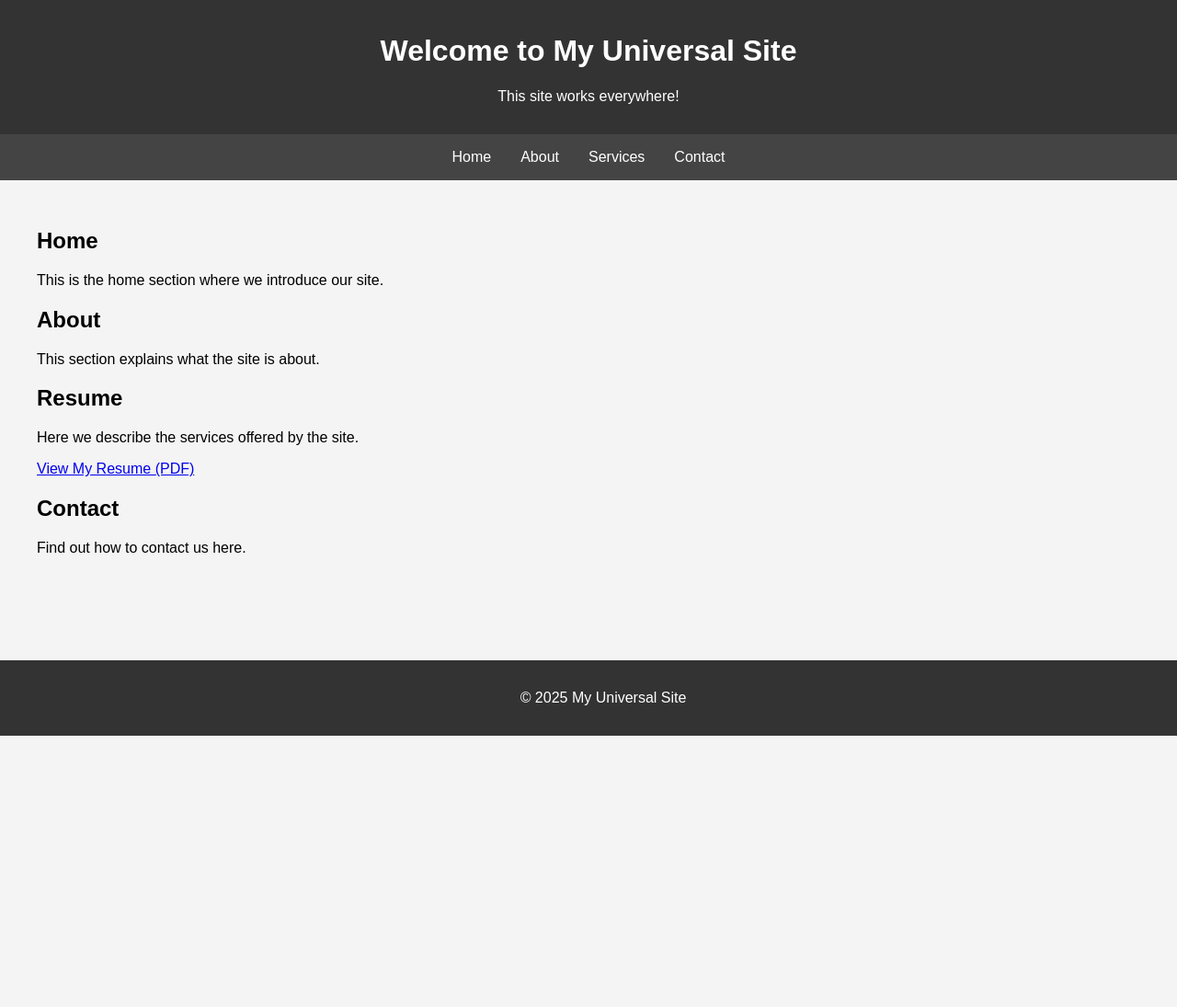
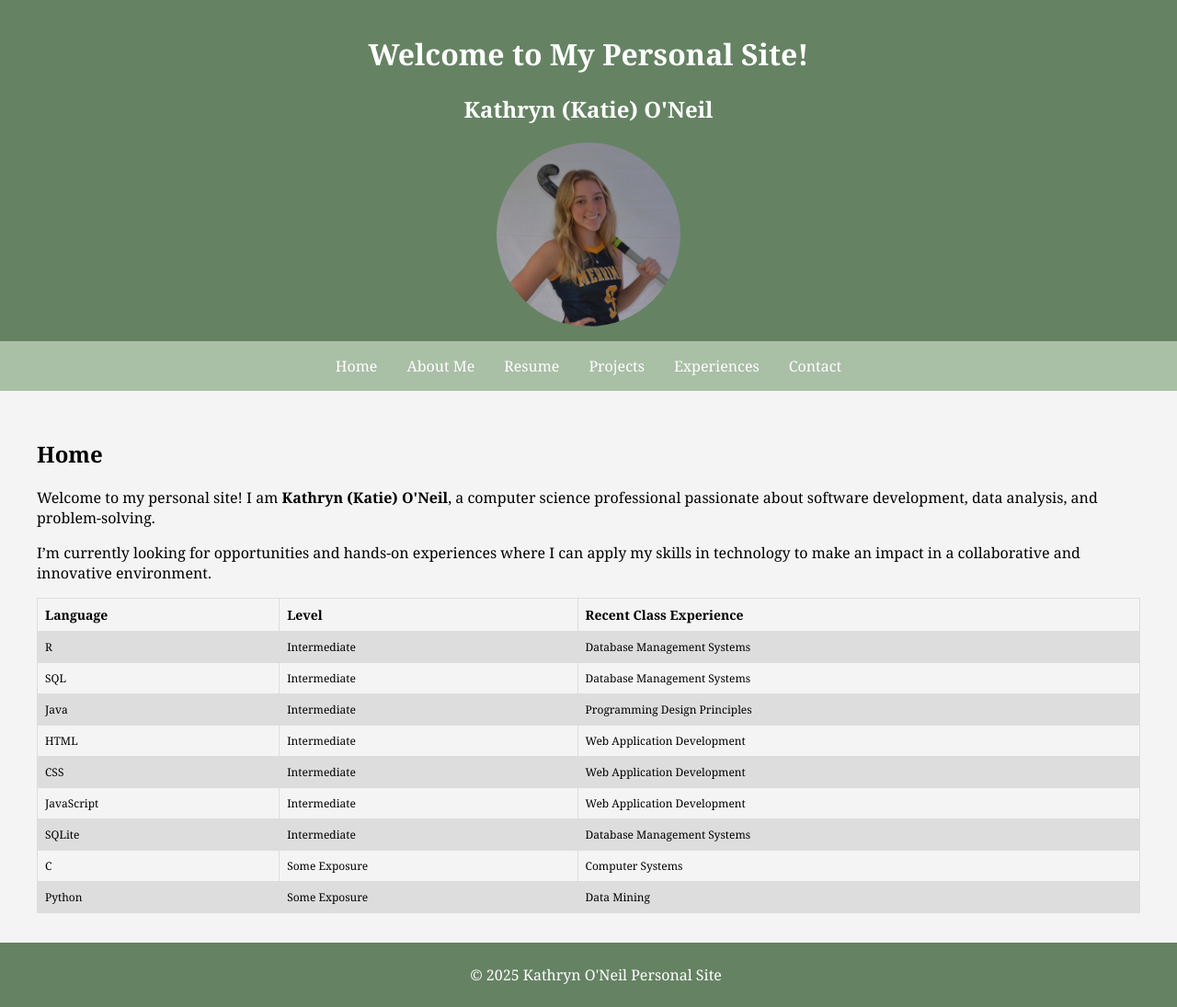
Before and after one commit to oneilKat/personal_page_oneilK, a plain HTML site: page index.html in a window 1280 px wide. Shown: the whole page at 92% size. Before the commit the page ends 800 px from the top, so only its background shows below. Drawn offline with Linux system fonts and the light colour scheme.

Commit message:
Major Updates

```diff
--- a/index.html
+++ b/index.html
@@ -5,99 +5,89 @@
   <meta name="viewport" content="width=device-width, initial-scale=1.0">
   <meta http-equiv="X-UA-Compatible" content="ie=edge">
   <title>My Personal Career Site</title>
-  <style>
-    body {
-      font-family: Arial, sans-serif;
-      margin: 0;
-      padding: 0;
-      box-sizing: border-box;
-      background-color: #f4f4f4;
-    }
-    header {
-      background-color: #333;
-      color: white;
-      padding: 1rem;
-      text-align: center;
-    }
-    nav {
-      display: flex;
-      justify-content: center;
-      background-color: #444;
-    }
-    nav a {
-      color: white;
-      padding: 1rem;
-      text-decoration: none;
-      text-align: center;
-    }
-    nav a:hover {
-      background-color: #555;
-    }
-    main {
-      padding: 2rem;
-      max-width: 1200px;
-      margin: 0 auto;
-    }
-    footer {
-      background-color: #333;
-      color: white;
-      text-align: center;
-      padding: 1rem;
-      position: fixed;
-      width: 100%;
-      bottom: 0;
-    }
-
-    /* Responsive design */
-    @media (max-width: 768px) {
-      nav {
-        flex-direction: column;
-      }
-      main {
-        padding: 1rem;
-      }
-    }
-  </style>
+  <link rel="stylesheet" href="style.css">
 </head>
 <body>
 
   <header>
-    <h1>Welcome to My Universal Site</h1>
-    <p>This site works everywhere!</p>
+    <h1>Welcome to My Personal Site!</h1>
+    <h2>Kathryn (Katie) O'Neil</h2>
+    <div class="profile-pic-container">
+      <img src="profilepicture.jpg" alt="ProfileKONeil" class="profile-pic">
+    </div>
   </header>
 
   <nav>
-    <a href="#home">Home</a>
-    <a href="#about">About</a>
-    <a href="#services">Services</a>
-    <a href="#contact">Contact</a>
+    <a href="index.html">Home</a>
+    <a href="about.html">About Me</a>
+    <a href="resume.html">Resume</a>
+    <a href="projects.html">Projects</a>
+    <a href="experiences.html">Experiences</a>
+    <a href="contact.html">Contact</a>
   </nav>
 
   <main>
     <section id="home">
       <h2>Home</h2>
-      <p>This is the home section where we introduce our site.</p>
-    </section>
+      <p>Welcome to my personal site! I am <b>Kathryn (Katie) O'Neil</b>, a computer science professional passionate about software development, data analysis, and problem-solving.</p>
+      <p>I’m currently looking for opportunities and hands-on experiences where I can apply my skills in technology to make an impact in a collaborative and innovative environment.</p>
 
-    <section id="about">
-      <h2>About</h2>
-      <p>This section explains what the site is about.</p>
-    </section>
-
-    <section id="Resume">
-      <h2>Resume</h2>
-      <p>Here we describe the services offered by the site.</p>
-      <a href="ONeilKResume.pdf" target="_blank">View My Resume (PDF)</a>
-    </section>
-
-    <section id="contact">
-      <h2>Contact</h2>
-      <p>Find out how to contact us here.</p>
-    </section>
+      <table>
+        <tr>
+          <th>Language</th>
+          <th>Level</th>
+          <th>Recent Class Experience</th>
+        </tr>
+        <tr>
+          <td>R</td>
+          <td>Intermediate</td>
+          <td>Database Management Systems</td>
+        </tr>
+        <tr>
+          <td>SQL</td>
+          <td>Intermediate</td>
+          <td>Database Management Systems</td>
+        </tr>
+        <tr>
+          <td>Java</td>
+          <td>Intermediate</td>
+          <td>Programming Design Principles</td>
+        </tr>
+        <tr>
+          <td>HTML</td>
+          <td>Intermediate</td>
+          <td>Web Application Development</td>
+        </tr>
+        <tr>
+          <td>CSS</td>
+          <td>Intermediate</td>
+          <td>Web Application Development</td>
+        </tr>
+        <tr>
+          <td>JavaScript</td>
+          <td>Intermediate</td>
+          <td>Web Application Development</td>
+        </tr>
+        <tr>
+          <td>SQLite</td>
+          <td>Intermediate</td>
+          <td>Database Management Systems</td>
+        </tr>
+        <tr>
+          <td>C</td>
+          <td>Some Exposure</td>
+          <td>Computer Systems</td>
+        </tr>
+        <tr>
+          <td>Python</td>
+          <td>Some Exposure</td>
+          <td>Data Mining</td>
+        </tr>
+      </table></section>
   </main>
 
   <footer>
-    <p>&copy; 2025 My Universal Site</p>
+    <p>&copy; 2025 Kathryn O'Neil Personal Site</p>
   </footer>
 
 </body>
--- /dev/null
+++ b/style.css
@@ -0,0 +1,153 @@
+body {
+    font-family: Georgia, serif;
+    margin: 0;
+    padding: 0;
+    box-sizing: border-box;
+    background-color: #f4f4f4;
+  }
+
+  header {
+    background-color: #658363;
+    color: white;
+    padding: 1rem;
+    text-align: center;
+  }
+
+  nav {
+    display: flex;
+    justify-content: center;
+    background-color: #a9bfa6;
+  }
+
+  nav a {
+    color: white;
+    padding: 1rem;
+    text-decoration: none;
+    text-align: center;
+  }
+
+  nav a:hover {
+    background-color: #4a6349;
+  }
+
+  main {
+    padding: 2rem;
+    max-width: 1200px;
+    margin: 0 auto;
+  }
+
+  footer {
+    background-color: #658363;
+    color: white;
+    text-align: center;
+    padding: 0.5rem;
+    position: relative;
+    width: 100%;
+    bottom: 0;
+  }
+
+  .resume-link {
+    color: #537255;
+  }
+
+  .resume-link:hover {
+    color: #233c41;
+    text-decoration: underline;
+  }
+
+  .contact-link {
+    color: #537255;
+    text-decoration: none;
+  }
+
+  .contact-link:hover {
+    color: #233c41;
+    text-decoration: underline;
+  }
+
+  @media (max-width: 768px) {
+    nav {
+      flex-direction: column;
+    }
+    main {
+      padding: 1rem;
+    }
+  }
+
+  .profile-pic-container {
+    display: flex;
+    justify-content: center;
+    align-items: center;
+  }
+
+  .profile-pic {
+    width: 200px;
+    height: 200px;
+    border-radius: 50%;
+    object-fit: cover;
+  }
+
+  .button {
+    display: inline-block;
+    padding: 10px 20px;
+    font-size: 16px;
+    color: white;
+    background-color: #537255;
+    border: none;
+    border-radius: 10px;
+    text-align: center;
+    text-decoration: none;
+    transition: background-color 0.3s, transform 0.3s ease;
+  }
+
+  .button:hover {
+    background-color: #4a6349;
+    transform: scale(1.1);
+  }
+
+  .button:active {
+    background-color: #233c41;
+    transform: scale(0.9);
+  }
+  table {
+    font-family: Georgia, serif;
+    border-collapse: collapse;
+    width: 100%;
+  }
+
+  td, th {
+    border: 1px solid #dddddd;
+    text-align: left;
+    padding: 8px;
+  }
+
+  tr{
+    font-size: 12px;
+  }
+
+  th{
+    font-size: 14px;
+  }
+
+  tr:nth-child(even) {
+    background-color: #dddddd;
+  }
+
+  .abt-pics-wrapper {
+    display: flex;
+    justify-content: center; /* Centers the images horizontally */
+    gap: 20px; /* Adds space between images */
+  }
+
+  .abt-pic {
+    width: 200px; /* Adjust width as needed */
+    height: auto;
+    border-radius: 8px;
+  }
+  .pic-name {
+    margin-top: 8px;
+    font-size: 16px;
+    color: #555;
+    font-weight: bold;
+    text-align: center;
+  }
```
Also changed, not shown: about.html (added, +56 -0 lines), contact.html (added, +43 -0 lines), experiences.html (added, +42 -0 lines), projects.html (added, +53 -0 lines), resume.html (added, +41 -0 lines), dartmouth.jpeg (added), maine.jpeg (added), profilepicture.jpg (added).
